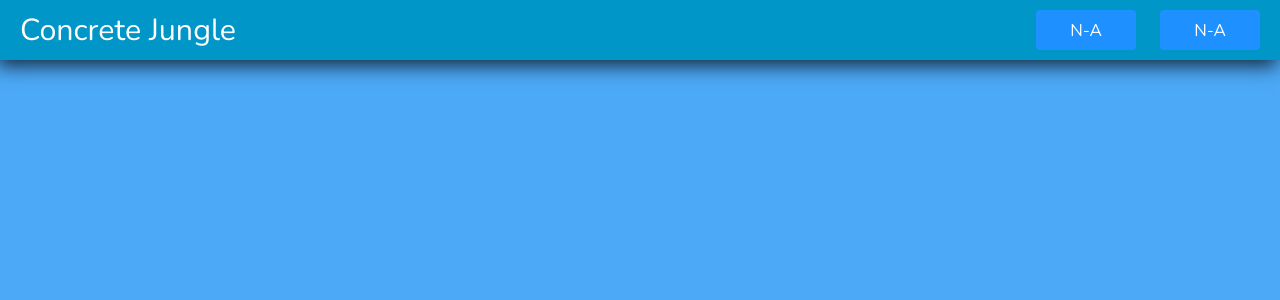
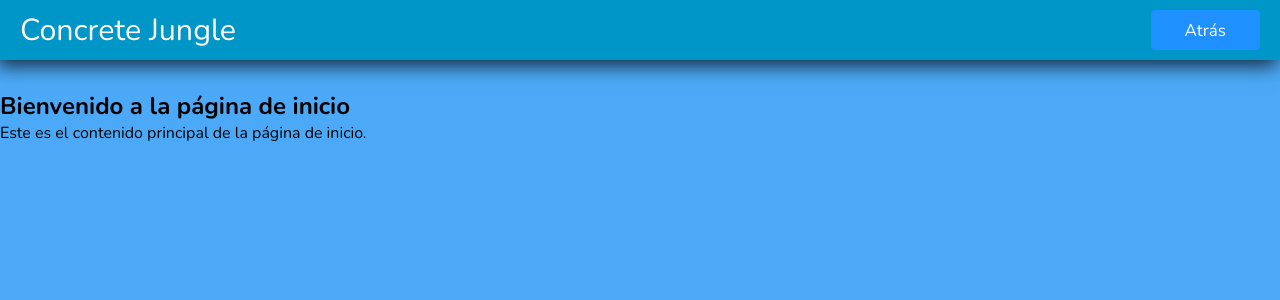
Before and after one commit to jesus-espitia/vacaciones, a Flask app: page /register in a window 1280 px wide. Shown: the top 300 px of the page. Run offline with Flask 3, Linux system fonts and the light colour scheme.

Commit message:
Cambios 16/12/2024 - 9:22 p. m.  Confirmados.

```diff
--- a/app/app.py
+++ b/app/app.py
@@ -1,6 +1,6 @@
 import flask_login
-from flask import Flask, url_for, redirect, request, render_template, session, jsonify, flash
-from routes import login, register
+from flask import Flask, url_for, redirect, request, session, jsonify, flash
+from routes import index, principal, login, register
 import mysql.connector
 import hashlib
 
@@ -17,20 +17,26 @@ def conexion_bd():
     )
     cursor = mysql.cursor()
 
+#==============================================================================================================
+@app.route('/')
+def index_Ruta():
+    return index.index()
 
+#==============================================================================================================
+@app.route('/principal')
+def pricipal_Ruta():
+    return principal.principal()
 
-@app.route('/')
-def index():
-    return render_template('index.html')
-
+#==============================================================================================================
 @app.route('/login')
 def login_Ruta():
     return login.login()
 
+#==============================================================================================================
 @app.route('/register')
 def register_ruta():
     return register.register()
 
-
+#==============================================================================================================
 if __name__ == '__main__':
     app.run(debug=True, port=4000)
--- /dev/null
+++ b/app/templates/principal.html
@@ -0,0 +1,37 @@
+<!DOCTYPE html>
+<html lang="es">
+<head>
+    <meta charset="UTF-8">
+    <meta name="viewport" content="width=device-width, initial-scale=1.0">
+    <title>{% block titulo %} {% endblock %}</title>
+    <link rel="stylesheet" href="{{url_for('static', filename = 'css/principal.css')}}">
+    <link rel="stylesheet" href="{{url_for('static', filename = 'css/config/general.css')}}">
+    <link rel="stylesheet" href="{{url_for('static', filename = 'css/config/footer.css')}}">
+    <link rel="stylesheet" href="{{url_for('static', filename = 'css/config/header.css')}}">
+</head>
+<body>
+    <style>
+        @import url('https://fonts.googleapis.com/css2?family=Nunito:ital,wght@0,200..1000;1,200..1000&display=swap');
+    </style>
+    <header class="cabezaDePagina" id="cabezaDePagina">
+        <div class="contenedorHeader">
+            <div class="logoHeader">
+                <p>Concrete Jungle</p>
+            </div>
+            <nav class="registresLogin" id="registresLogin">
+                <a href="javascript:window.history.back();" id="registresLogin_boton">Atrás</a>
+            </nav>
+        </div>
+    </header>
+
+    <main>
+        {% block principal %}
+
+        {% endblock %}
+    </main>
+
+    <footer>
+
+    </footer>
+</body>
+</html>
--- a/app/templates/register.html
+++ b/app/templates/register.html
@@ -1,28 +1,26 @@
 <!DOCTYPE html>
 <html lang="es">
+
 <head>
     <meta charset="UTF-8">
     <meta name="viewport" content="width=device-width, initial-scale=1.0">
-    <title>Registro | CONCRETE JUNGLE</title>
-    <link rel="stylesheet" href="{{url_for('static', filename = 'css/')}}">
-    <link rel="stylesheet" href="{{url_for('static', filename = 'css/config/general.css')}}">
-    <link rel="stylesheet" href="{{url_for('static', filename = 'css/config/footer.css')}}">
-    <link rel="stylesheet" href="{{url_for('static', filename = 'css/config/header.css')}}">
+    <link rel="stylesheet" href="{{url_for('static', filename = 'css/registres.css')}}">
+    <title>{% block titulo %} Registro | CONCRETE JUNGLE{% endblock %}</title>
 </head>
+
 <body>
     <style>
         @import url('https://fonts.googleapis.com/css2?family=Nunito:ital,wght@0,200..1000;1,200..1000&display=swap');
     </style>
-    <header class="cabezaDePagina" id="cabezaDePagina">
-        <div class="contenedorHeader">
-            <div class="logoHeader">
-                <p>Concrete Jungle</p>
-            </div>
-            <nav class="registresLogin">
-                <a href="#">N-A</a>
-                <a href="#">N-A</a>
-            </nav>
-        </div>
-    </header>
+    {% extends 'principal.html' %}
+
+    {% block principal %}
+    <div class="contenidoRegistro" id="contenidoRegistro">
+        <h2>Bienvenido a la página de inicio</h2>
+        <p>Este es el contenido principal de la página de inicio.</p>
+    </div>
+
+    {% endblock %}
 </body>
+
 </html>
```
Also changed, not shown: app/routes/index.py (added, +7 -0 lines), app/routes/principal.py (added, +8 -0 lines), app/templates/login.html (+15 -16 lines), app/static/css/login.css (added), app/static/css/principal.css (added), app/static/css/register.css (added).
